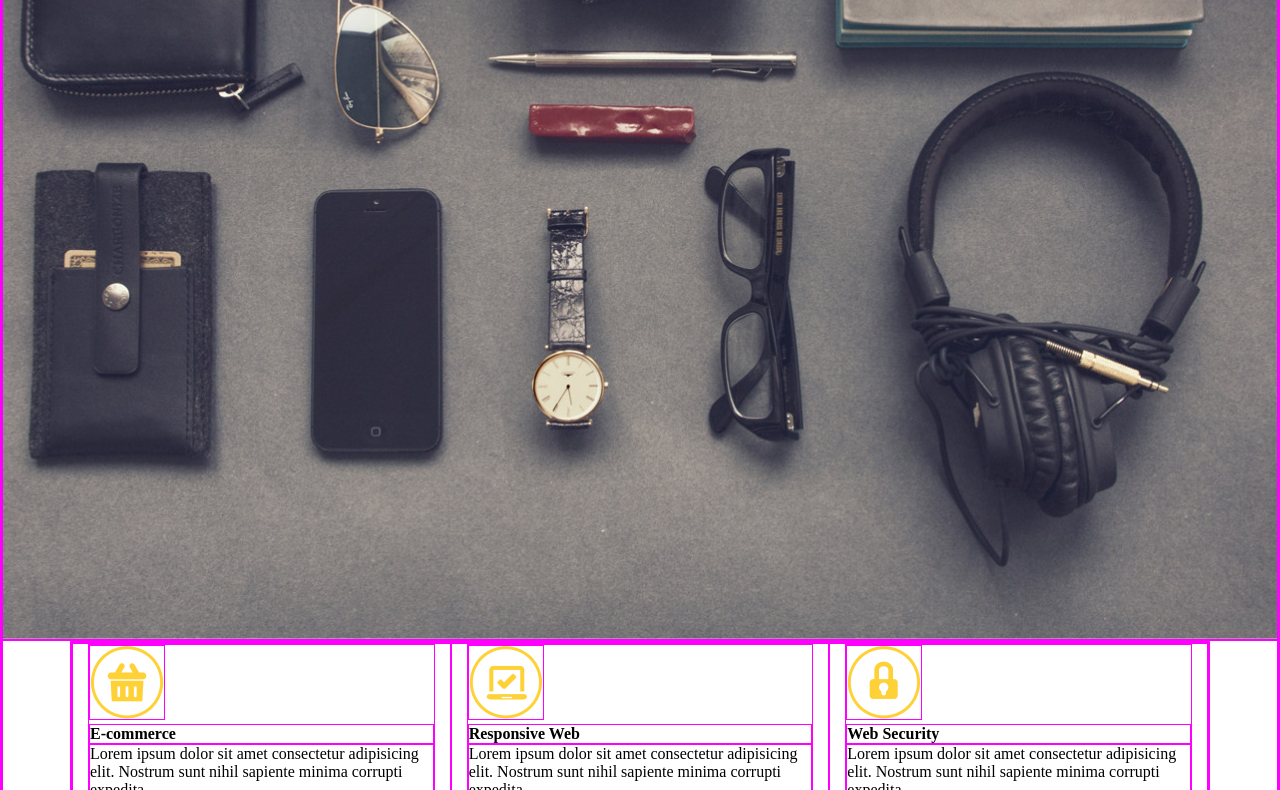
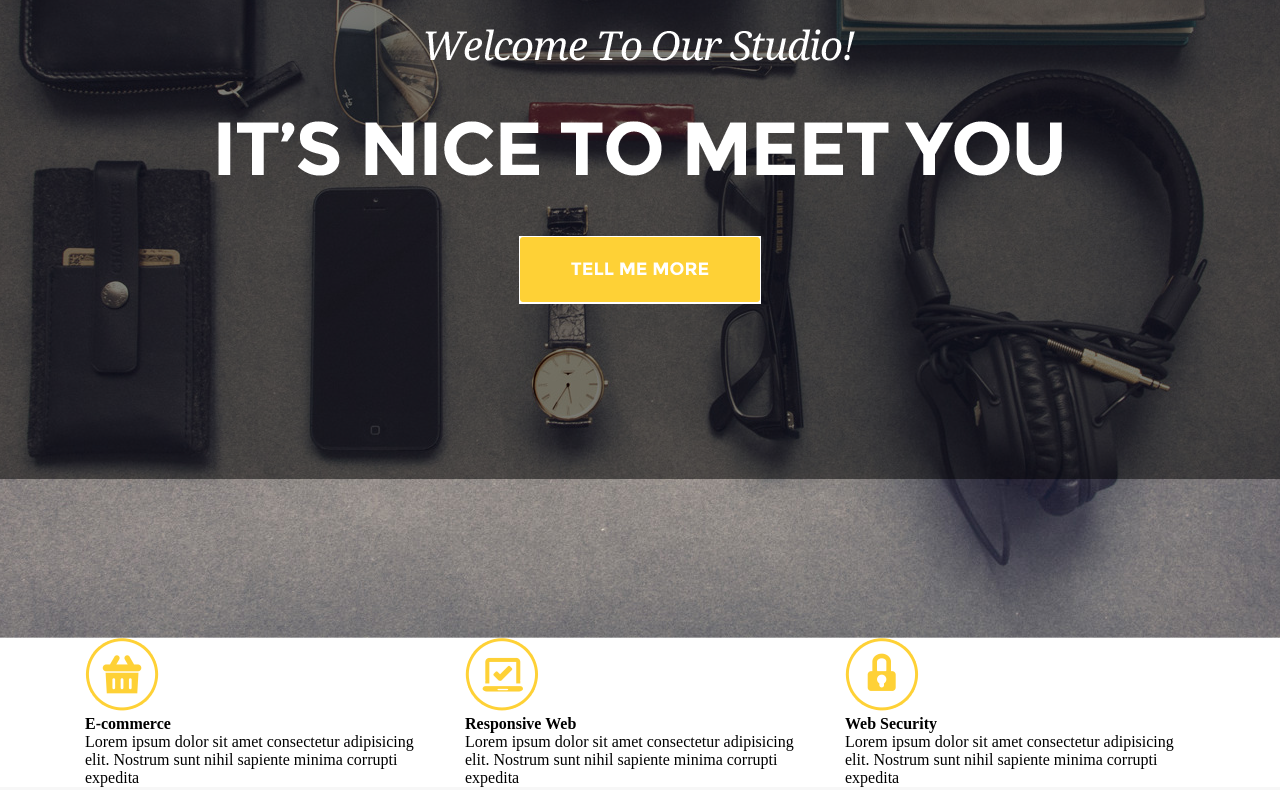
Before and after one commit to stiffelbo/golden, a website: page index.html in a window 1280 px wide. Shown: the part 243-1033 px from the top of the page. Drawn offline with Linux system fonts and the light colour scheme.

Commit message:
header done

```diff
--- a/sass/style.scss
+++ b/sass/style.scss
@@ -5,23 +5,31 @@ a {
 }
 
 
-/*Resets*/
+/*
+* {
+    border: 1px solid magenta;
+}
+*/
+
+
+/*Resets */
 
 *,
 *::before,
 *::after {
     box-sizing: border-box;
     margin: 0;
-    border: 1px solid magenta;
 }
 
 header {
     position: relative;
+    padding-top: 20px;
     background-image: url('../images/header_bg.jpg');
     background-position: center center;
     background-size: cover;
     min-height: 881px;
     .tint {
+        position: absolute;
         display: block;
         top: 0;
         left: 0;
@@ -48,9 +56,10 @@ header {
         }
     }
     .greetings {
+        margin-top: 200px;
         img {
             display: block;
-            margin: 0 auto
+            margin: 0 auto 60px auto;
         }
     }
 }
```
Also changed, not shown: css/style.css, 1 other file.
